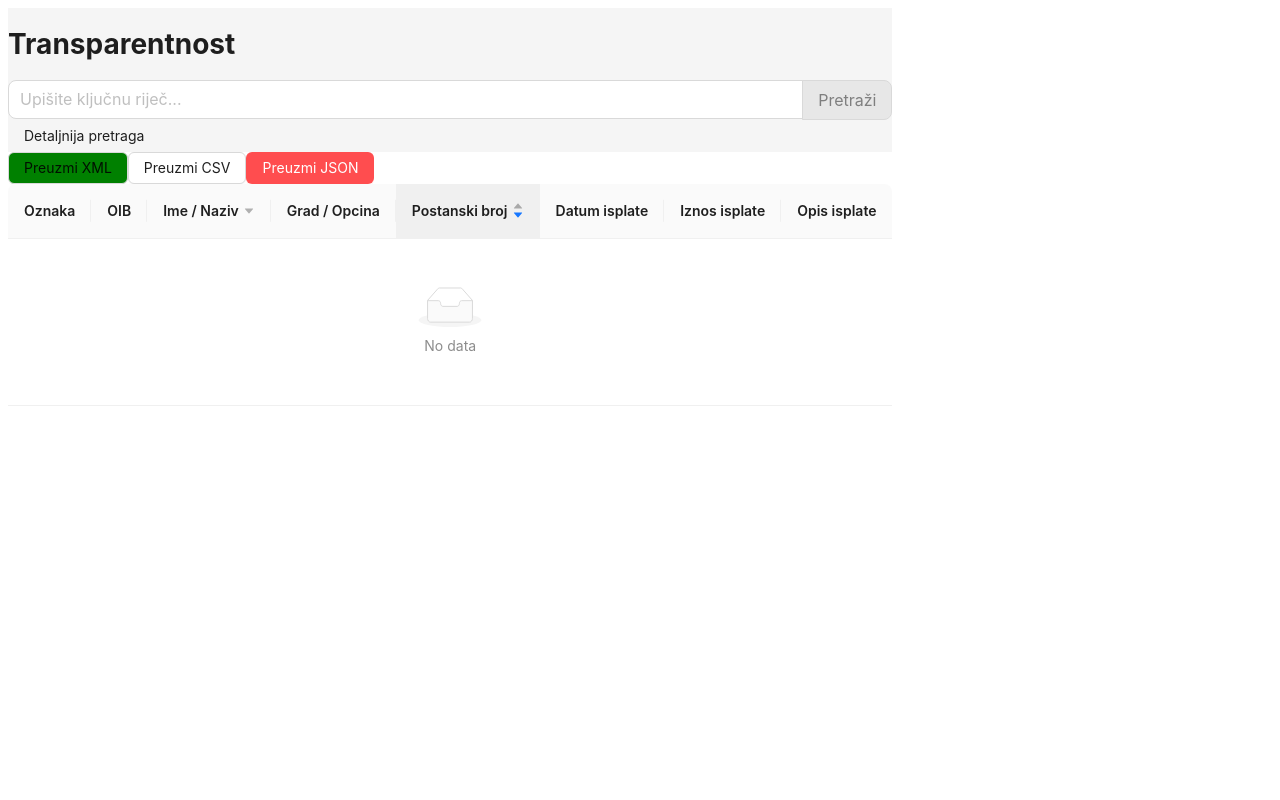
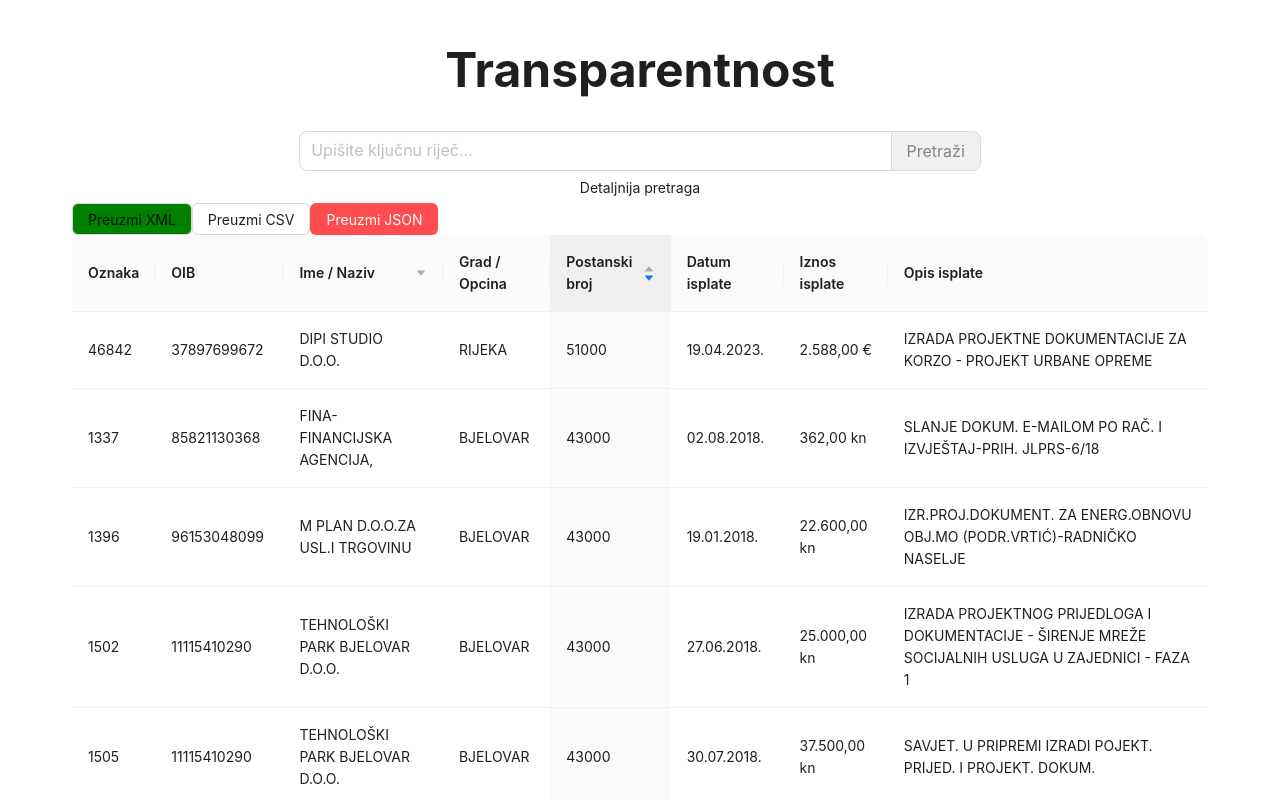
Before and after one commit to 3ojan/javna-nabava-frontend, a React (Vite) app: page / in a window 1280 px wide. Shown: the top 800 px of the page. Built offline with nearby package versions, Linux system fonts and the light colour scheme.

Commit message:
added some styled comps for the sratch comp

```diff
--- a/src/app/components/Buttons/ExportButtons.tsx
+++ b/src/app/components/Buttons/ExportButtons.tsx
@@ -1,21 +1,28 @@
-import { Button } from "antd";
-import React from "react";
-import { GreenButton } from "./styled";
+import { Button } from 'antd';
+import React from 'react';
+import { ColoredButton } from './styled';
 
 export type exportButtonProps = {
-  xmlVisible: boolean,
-  csvVisible: boolean,
-  jsonVisible: boolean,
+  xmlVisible: boolean;
+  csvVisible: boolean;
+  jsonVisible: boolean;
 };
-
 
 export default function ExportButtons(exportButtonProps: exportButtonProps) {
   const { xmlVisible, csvVisible, jsonVisible } = exportButtonProps;
   return (
     <div>
-      {xmlVisible && <GreenButton disabled={false}>Preuzmi XML</GreenButton>}
+      {xmlVisible && (
+        <ColoredButton disabled={false} $color="green">
+          Preuzmi XML
+        </ColoredButton>
+      )}
       {csvVisible && <Button>Preuzmi CSV</Button>}
-      {jsonVisible && <Button danger type="primary" >Preuzmi JSON</Button>}
+      {jsonVisible && (
+        <Button danger type="primary">
+          Preuzmi JSON
+        </Button>
+      )}
     </div>
   );
 }
@@ -24,4 +31,4 @@ ExportButtons.defaultProps = {
   xmlVisible: true,
   csvVisible: true,
   jsonVisible: true,
-}
+};
--- a/src/app/components/Buttons/styled.ts
+++ b/src/app/components/Buttons/styled.ts
@@ -1,6 +1,6 @@
 import { Button } from "antd"
 import styled from "styled-components"
 
-export const  GreenButton = styled(Button)`
-background: ${props => props.disabled ? '#ccc' : 'green'};
+export const  ColoredButton = styled(Button)<{$color?: string, $textContrast?: boolean}>`
+background-color: ${props => props.$color ||  'default'};
 `
--- a/src/app/components/ResultTable.tsx
+++ b/src/app/components/ResultTable.tsx
@@ -1,7 +1,12 @@
 import React from 'react';
 import { Table } from 'antd';
 import { ColumnsType, TableProps } from 'antd/es/table';
-import ExportButtons from './Buttons/ExportButtons';
+import ExportButtons from './buttons/ExportButtons';
+import { FullWidthDiv } from './styledComponents/FullWidthDiv';
+
+interface TableData {
+  data: [];
+}
 
 /** Mora biti isto kao i json atributi */
 interface DataType {
@@ -128,11 +133,10 @@ const onChange: TableProps<DataType>['onChange'] = (
   console.log('params', pagination, filters, sorter, extra);
 };
 
-export default function ResultTable(props: any) {
+export default function ResultTable(props: TableData) {
   return (
-    <div>
-      <ExportButtons />
+    <>
       <Table columns={columns} dataSource={props.data} onChange={onChange} />
-    </div>
+    </>
   );
 }
--- a/src/app/components/TransparentnostSearch.tsx
+++ b/src/app/components/TransparentnostSearch.tsx
@@ -1,25 +1,36 @@
-import { Button, Input, Layout } from "antd";
-import { Content } from "antd/es/layout/layout";
-import { GreenButton } from "./Buttons/styled";
+import { Button, Input, Layout } from 'antd';
+import { Content } from 'antd/es/layout/layout';
+import { ColoredButton } from './buttons/styled';
+import { MainTitleH1 } from './styledComponents/MainTitleH1';
+import { TransparencyContent } from './styledComponents/TransparencyContent';
+import { FullWidthDiv } from './styledComponents/FullWidthDiv';
 
 export default function TransparentnostSearch(props: any) {
-  const { Search } = Input
-  const { onChangeInput, searchValueonSearchClick, searchValue, onSearchClick } = props;
+  const { Search } = Input;
+  const {
+    onChangeInput,
+    searchValueonSearchClick,
+    searchValue,
+    onSearchClick,
+  } = props;
 
   return (
-    <Layout>
-      <Content id="MainContent">
-        <h1 id="Title">Transparentnost</h1>
+    <TransparencyContent>
+      <MainTitleH1 $center>Transparentnost</MainTitleH1>
       <Search
         placeholder="Upišite ključnu riječ..."
-          enterButton={<GreenButton disabled={searchValue === ""} onClick={onSearchClick}>Pretraži</GreenButton>}
+        enterButton={
+          <ColoredButton disabled={searchValue === ''} onClick={onSearchClick}>
+            Pretraži
+          </ColoredButton>
+        }
         size="large"
         onChange={onChangeInput}
         value={searchValue}
-
       />
+      <FullWidthDiv>
         <Button type="text">Detaljnija pretraga</Button>
-      </Content>
-    </Layout>
+      </FullWidthDiv>
+    </TransparencyContent>
   );
 }
--- /dev/null
+++ b/src/app/components/styledComponents/FullWidthDiv.ts
@@ -0,0 +1,7 @@
+import { css, styled } from "styled-components";
+
+
+export const FullWidthDiv = styled.div<{$padding?: boolean}>`
+    width: 100%;
+    padding: ${props => props.$padding ? '0 4rem' : '0'};
+`
--- /dev/null
+++ b/src/app/components/styledComponents/MainTitleH1.ts
@@ -0,0 +1,6 @@
+import { styled } from "styled-components";
+
+export const MainTitleH1 = styled.h1<{$center?: boolean}>`
+    font-size: 3rem;
+    text-align: ${props => props.$center ? 'center' : 'default'};
+`
--- /dev/null
+++ b/src/app/components/styledComponents/TransparencyContent.ts
@@ -0,0 +1,8 @@
+import Search from "antd/es/input/Search";
+import { Content } from "antd/es/layout/layout";
+import { styled } from "styled-components";
+
+export const TransparencyContent = styled(Content)`
+    padding: 0 20%;
+    text-align: center;
+`
--- a/src/app/pages/TransparencyHome.tsx
+++ b/src/app/pages/TransparencyHome.tsx
@@ -2,35 +2,53 @@ import { Col, Row } from 'antd';
 import TransparentnostSearch from '../components/TransparentnostSearch';
 import ResultTable from '../components/ResultTable';
 import { useDispatch, useSelector } from 'react-redux';
-import { TransparencyState, changeSearchBarValue, getData } from 'src/redux/transparency/transparency';
+import {
+  TransparencyState,
+  changeSearchBarValue,
+  getData,
+} from 'src/redux/transparency/transparency';
 import { useEffect } from 'react';
+import { debug } from 'console';
+import { FullWidthDiv } from '../components/styledComponents/FullWidthDiv';
+import ExportButtons from '../components/buttons/ExportButtons';
 
 function TransparencyHome() {
   const transparencyState = useSelector((state: TransparencyState) => {
     return state.transparency;
   });
 
-
   const dispatch = useDispatch();
 
   const onChange = (e) => {
     dispatch(changeSearchBarValue(e.target.value));
-  }
+  };
   const onSearch = (e) => {
     dispatch(getData());
-  }
+  };
 
   const { data, buttonEnabled, value } = transparencyState;
   return (
     <>
+      <FullWidthDiv $padding>
+        {/* <HorizontalMarginDiv> */}
         <Col>
           <Row>
-          <TransparentnostSearch buttonEnabled={value !== ""} searchValue={value} onChangeInput={onChange} onSearchClick={onSearch} />
+            <TransparentnostSearch
+              buttonEnabled={value !== ''}
+              searchValue={value}
+              onChangeInput={onChange}
+              onSearchClick={onSearch}
+            />
+          </Row>
+          <Row>
+            <ExportButtons />
           </Row>
           <Row>
             <ResultTable data={data} />
           </Row>
         </Col>
+        {/* </HorizontalMarginDiv> */}
+      </FullWidthDiv>
     </>
   );
 }
--- a/src/redux/store.ts
+++ b/src/redux/store.ts
@@ -1,5 +1,5 @@
 import { configureStore, ThunkAction, Action } from '@reduxjs/toolkit';
-import transparencyReducer from '../redux/transparency/transparency';
+import transparencyReducer from './transparency/transparency';
 // Import other reducers as needed
 
 const store = configureStore({
--- a/src/redux/transparency/transparency.ts
+++ b/src/redux/transparency/transparency.ts
@@ -3,7 +3,7 @@ import { ThunkDispatch } from 'redux-thunk';
 import { AnyAction } from 'redux';
 import axios from 'axios';
 import { base_url } from '../constants';
-import searchResultsData from "../../mockData/searchResult.json";
+import searchResultsMockData from "../../mockData/searchResult.json";
 
 export interface TransparencyState {
   data: any | null;
@@ -20,14 +20,21 @@ interface Transparency {
 const slice = createSlice({
   name: 'transparency',
   initialState: {
-    data: [],
+    data: searchResultsMockData,
     loading: false,
     value: "",
   } as TransparencyState,
   reducers: {
     loadSuccess: (state, action: PayloadAction<Transparency>) => {
-      state.data = action.payload;
-      state.error = null; // Reset error on login success
+      return {
+        ...state,
+        data: action.payload,
+        error: null,
+      };
+
+    // state.data = action.payload;
+    //   state.error = null;
+      // Reset error on login success
     },
     onChangeSearchBarValue: (state, action: PayloadAction<Transparency>) => {
       state.value = action.payload;
@@ -42,7 +49,8 @@ const { loadSuccess, onChangeSearchBarValue } = slice.actions;
 export const getData = () => async (
   dispatch: ThunkDispatch<TransparencyState, void, AnyAction>
 ) => {
-  dispatch(loadSuccess(searchResultsData));
+
+  // dispatch(loadSuccess(searchResultsMockData));
   // try {
   //   const res = await axios.post(`....someUrlTo/Load`, { pagination });
   //   dispatch(loadSuccess(res.data));
--- a/vite.config.ts
+++ b/vite.config.ts
@@ -8,7 +8,7 @@ export default defineConfig({
 
   server: {
     port: 4200,
-    host: 'localhost',
+    host: '127.0.0.1',
   },
 
   preview: {
```
Lines whose indentation alone changed are shown as unchanged.
